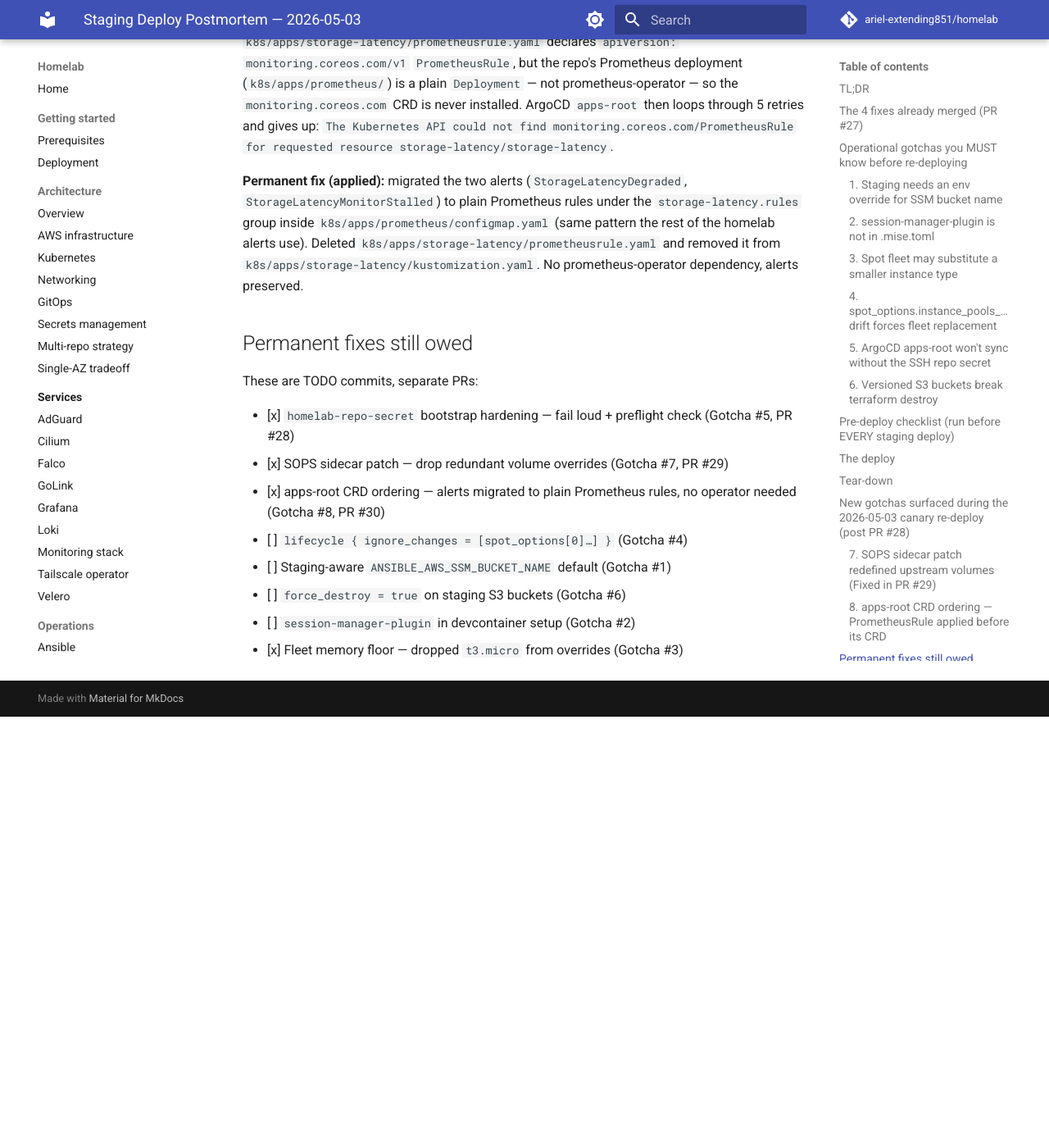
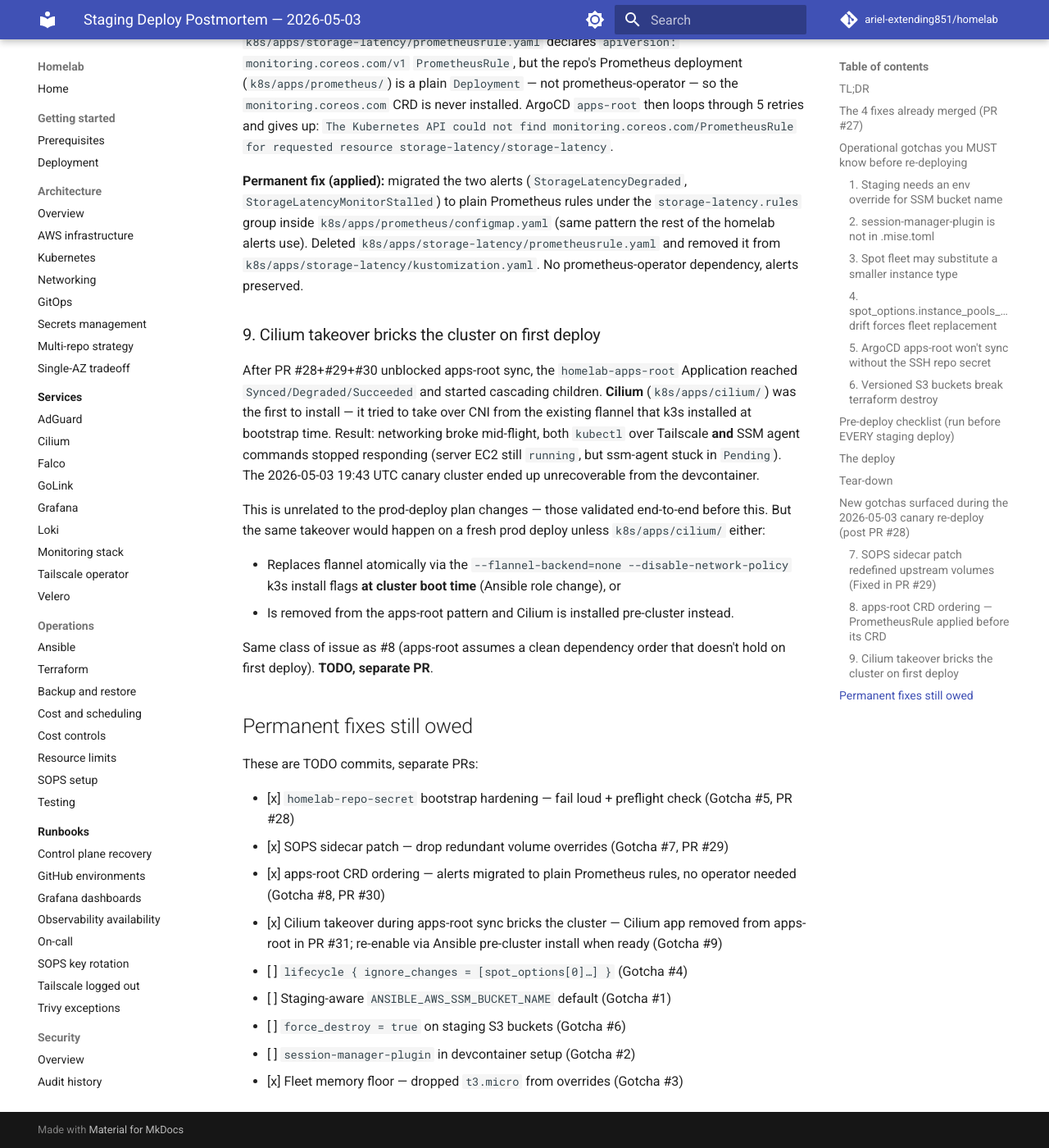
Before and after one commit to ariel-extending851/homelab, an MkDocs documentation site: the page built from docs/runbooks/staging-deploy-2026-05-postmortem.md, in a window 1280 px wide and 1400 px high, scrolled down 6177 px. Shown: the whole window at 82% size. Built offline with MkDocs 1.6.1 and Material for MkDocs 9.7.7, drawn with Linux system fonts in a browser that asks for light colours; comment, search, counter and statistics services are not loaded; before the commit the page ends 7051 px from its top, so only the background shows below that.

Commit message:
fix(apps): drop Cilium from apps-root (gotcha #9)
Surfaced during the 2026-05-03 staging canary post PR #28+#29+#30.
Once apps-root finally reached Synced and started cascading children,
Cilium was the first to install. Its Helm values had `cni.exclusive:
true`, so it forced a CNI takeover from the flannel that k3s installs
at cluster bootstrap. Mid-takeover, networking on the staging server
broke completely: kubectl over Tailscale and SSM agent commands both
started timing out (the EC2 instance stayed `running`, but the OS-side
ssm-agent stopped acking commands). The cluster was unrecoverable from
the devcontainer; recovery required tear-down.

This same takeover would happen on every fresh prod deploy.

Fix: remove `./cilium` from `k8s/apps/kustomization.yaml` and delete
`k8s/apps/cilium/`. Cluster keeps the default flannel CNI that k3s
installs cleanly at boot. Service catalog regenerated to match. To
re-enable Cilium in the future, the correct path is to install it
pre-cluster via the k3s Ansible role with `--flannel-backend=none
--disable-network-policy` (instead of trying to swap CNIs after
cluster comes up under apps-root).

Existing prometheus scrape jobs for cilium-agent/cilium-operator and
the dashboard regex exclusions for `cilium.*` interfaces stay — they
are no-ops with no Cilium pods running and trivially re-engaged when
Cilium comes back. Closes postmortem gotcha #9.

Validated:
  - `kustomize build k8s/apps/` yields 150 documents (was 153 with
    Cilium); no resource references the deleted directory.
  - `make generate-catalog` updated docs/services/README.md to 14 apps.
  - `grep -rln "cilium" k8s/` only matches harmless dashboard regex +
    prometheus scrape configs.

Co-Authored-By: Claude Opus 4.7 (1M context) <noreply@anthropic.com>

```diff
--- a/docs/runbooks/staging-deploy-2026-05-postmortem.md
+++ b/docs/runbooks/staging-deploy-2026-05-postmortem.md
@@ -218,6 +218,17 @@ Was masked on 2026-05-03 because the operator bypassed the patch step (Gotcha #3
 
 **Permanent fix (applied):** migrated the two alerts (`StorageLatencyDegraded`, `StorageLatencyMonitorStalled`) to plain Prometheus rules under the `storage-latency.rules` group inside `k8s/apps/prometheus/configmap.yaml` (same pattern the rest of the homelab alerts use). Deleted `k8s/apps/storage-latency/prometheusrule.yaml` and removed it from `k8s/apps/storage-latency/kustomization.yaml`. No prometheus-operator dependency, alerts preserved.
 
+### 9. Cilium takeover bricks the cluster on first deploy
+
+After PR #28+#29+#30 unblocked apps-root sync, the `homelab-apps-root` Application reached `Synced/Degraded/Succeeded` and started cascading children. **Cilium** (`k8s/apps/cilium/`) was the first to install — it tried to take over CNI from the existing flannel that k3s installed at bootstrap time. Result: networking broke mid-flight, both `kubectl` over Tailscale **and** SSM agent commands stopped responding (server EC2 still `running`, but ssm-agent stuck in `Pending`). The 2026-05-03 19:43 UTC canary cluster ended up unrecoverable from the devcontainer.
+
+This is unrelated to the prod-deploy plan changes — those validated end-to-end before this. But the same takeover would happen on a fresh prod deploy unless `k8s/apps/cilium/` either:
+
+- Replaces flannel atomically via the `--flannel-backend=none --disable-network-policy` k3s install flags **at cluster boot time** (Ansible role change), or
+- Is removed from the apps-root pattern and Cilium is installed pre-cluster instead.
+
+Same class of issue as #8 (apps-root assumes a clean dependency order that doesn't hold on first deploy). **TODO, separate PR**.
+
 ## Permanent fixes still owed
 
 These are TODO commits, separate PRs:
@@ -225,6 +236,7 @@ These are TODO commits, separate PRs:
 - [x] `homelab-repo-secret` bootstrap hardening — fail loud + preflight check (Gotcha #5, PR #28)
 - [x] SOPS sidecar patch — drop redundant volume overrides (Gotcha #7, PR #29)
 - [x] apps-root CRD ordering — alerts migrated to plain Prometheus rules, no operator needed (Gotcha #8, PR #30)
+- [x] Cilium takeover during apps-root sync bricks the cluster — Cilium app removed from apps-root in PR #31; re-enable via Ansible pre-cluster install when ready (Gotcha #9)
 - [ ] `lifecycle { ignore_changes = [spot_options[0]…] }` (Gotcha #4)
 - [ ] Staging-aware `ANSIBLE_AWS_SSM_BUCKET_NAME` default (Gotcha #1)
 - [ ] `force_destroy = true` on staging S3 buckets (Gotcha #6)
```
Also changed, not shown: docs/services/README.md (+0 -2 lines), 4 other files.
